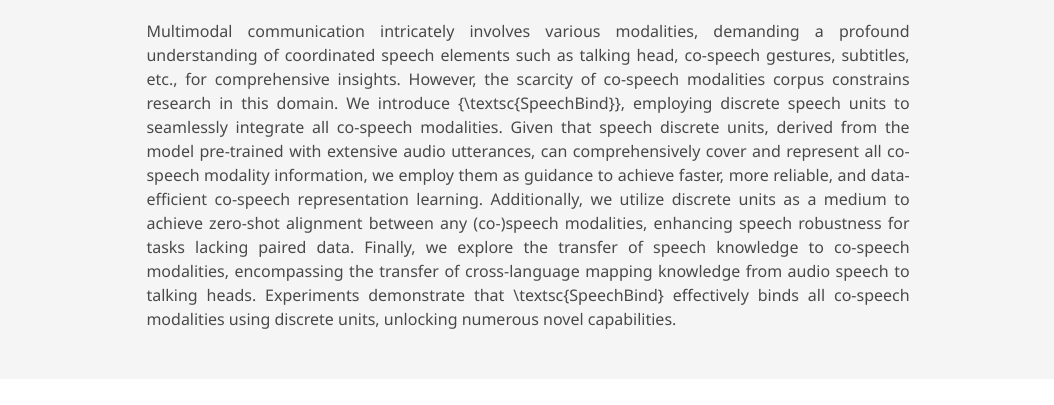
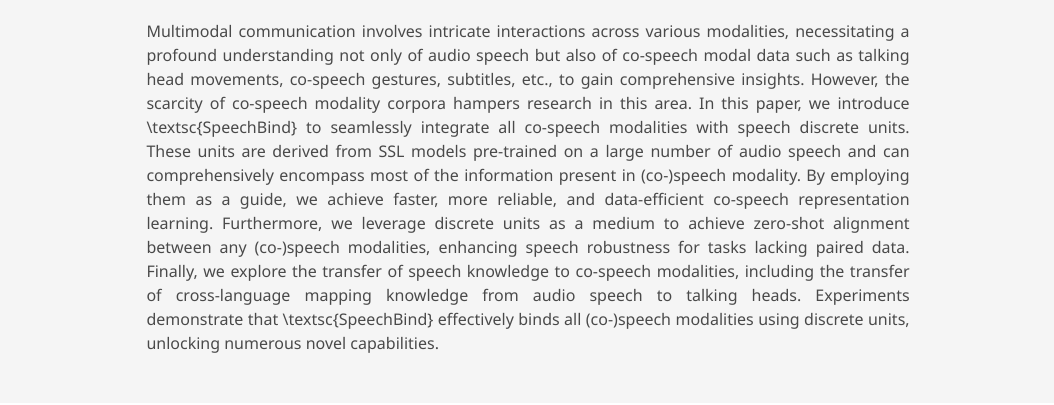
Before and after one commit to SpeechBind/speechbind.github.io, a plain HTML site: page index.html in a window 1280 px wide. Shown: the part 371-776 px from the top of the page, without its empty margins (112-1166 px from the left). Drawn offline with nearby package versions, Linux system fonts and the light colour scheme; some icons are missing; a web font is replaced by a local one.

Commit message:
Update index.html

```diff
--- a/index.html
+++ b/index.html
@@ -54,9 +54,7 @@
             <h2 class="title is-3">Abstract</h2>
             <div class="content has-text-justified">
                 <p>
-Multimodal communication intricately involves various modalities, demanding a profound understanding of coordinated speech elements such as talking head, co-speech gestures, subtitles, etc., for comprehensive insights. However, the scarcity of co-speech modalities corpus constrains research in this domain. We introduce {\textsc{SpeechBind}}, employing discrete speech units to seamlessly integrate all co-speech modalities.
-Given that speech discrete units, derived from the model pre-trained with extensive audio utterances, can comprehensively cover and represent all co-speech modality information, we employ them as guidance to achieve faster, more reliable, and data-efficient co-speech representation learning. Additionally, we utilize discrete units as a medium to achieve zero-shot alignment between any (co-)speech modalities, enhancing speech robustness for tasks lacking paired data. Finally, we explore the transfer of speech knowledge to co-speech modalities, encompassing the transfer of cross-language mapping knowledge from audio speech to talking heads.
-Experiments demonstrate that \textsc{SpeechBind} effectively binds all co-speech modalities using discrete units, unlocking numerous novel capabilities.
+Multimodal communication involves intricate interactions across various modalities, necessitating a profound understanding not only of audio speech but also of co-speech modal data such as talking head movements, co-speech gestures, subtitles, etc., to gain comprehensive insights. However, the scarcity of co-speech modality corpora hampers research in this area. In this paper, we introduce \textsc{SpeechBind} to seamlessly integrate all co-speech modalities with speech discrete units. These units are derived from SSL models pre-trained on a large number of audio speech and can comprehensively encompass most of the information present in (co-)speech modality. By employing them as a guide, we achieve faster, more reliable, and data-efficient co-speech representation learning. Furthermore, we leverage discrete units as a medium to achieve zero-shot alignment between any (co-)speech modalities, enhancing speech robustness for tasks lacking paired data. Finally, we explore the transfer of speech knowledge to co-speech modalities, including the transfer of cross-language mapping knowledge from audio speech to talking heads. Experiments demonstrate that \textsc{SpeechBind} effectively binds all (co-)speech modalities using discrete units, unlocking numerous novel capabilities.
                 </p>
             </div>
         </div>
```
